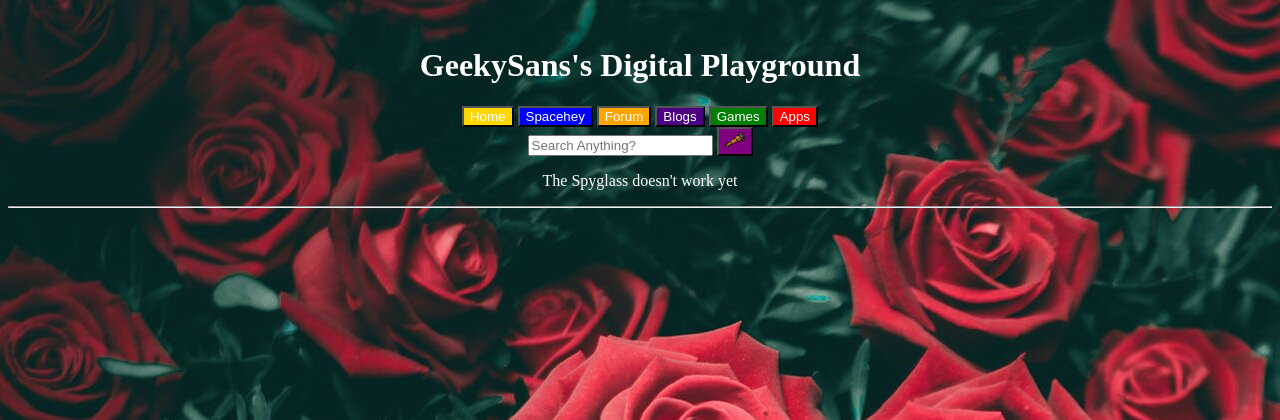
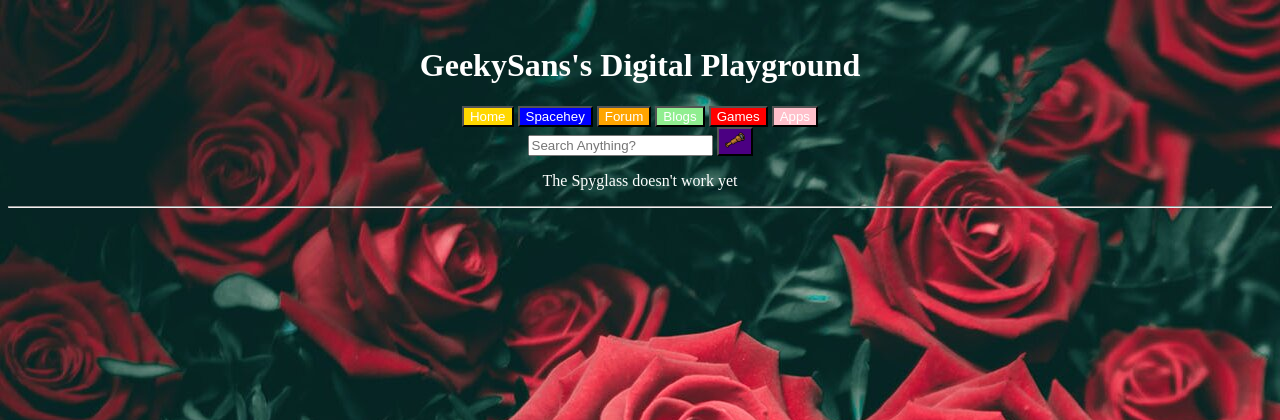
Before and after one commit to GeekySans/GeekySans.github.io, a PHP site: page /ex.html in a window 1280 px wide. Shown: the top 420 px of the page. Run offline with PHP 8.4, Linux system fonts and the light colour scheme.

Commit message:
Update styles.css

```diff
--- a/styles.css
+++ b/styles.css
@@ -13,16 +13,16 @@ background-attachment: fixed;
   background-color: orange;
 }
 .blogs {
-background-color: indigo;
+background-color: lightgreen;
 }
 .games {
-background-color: green;
+background-color: red;
 }
 .apps {
-background-color: red;
+background-color: pink;
 }
 .search {
-background-color: purple;
+background-color: indigo;
 }
 h1,h2,h3,p,h4,h5,h6,button {
 color: white;
```
